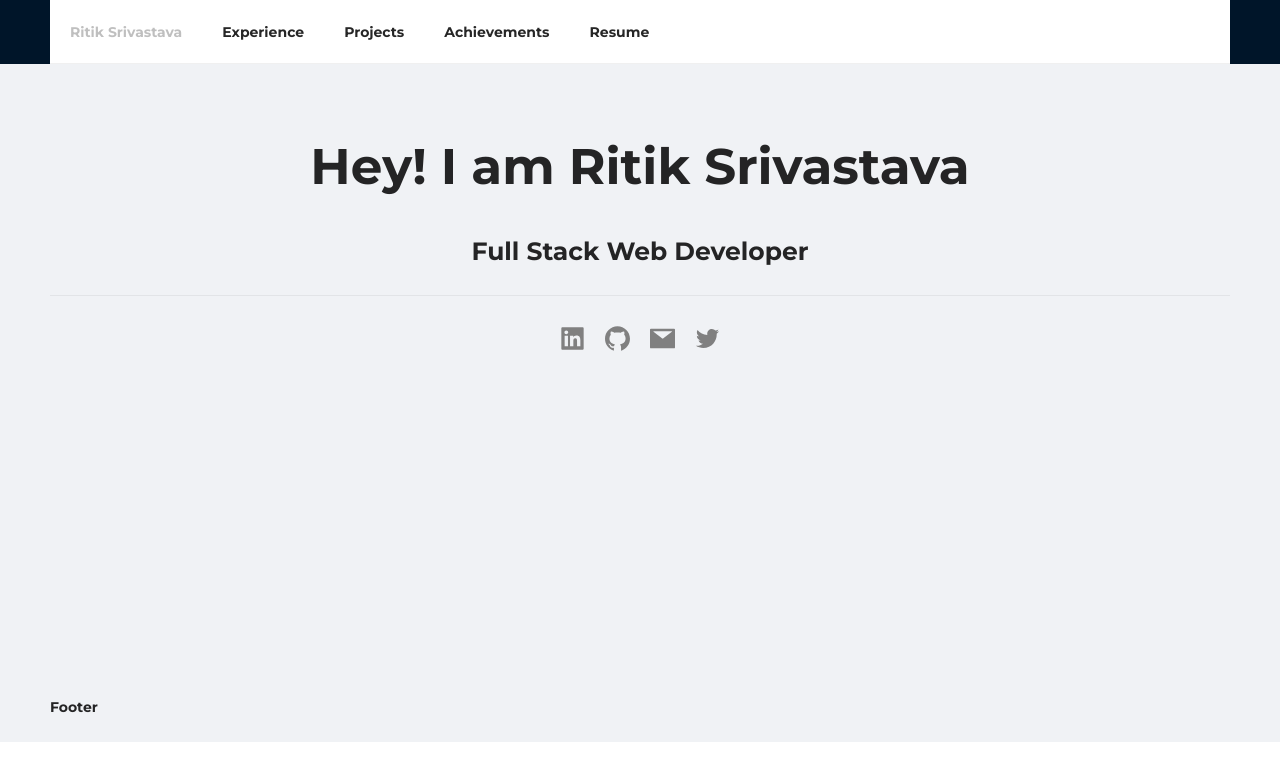
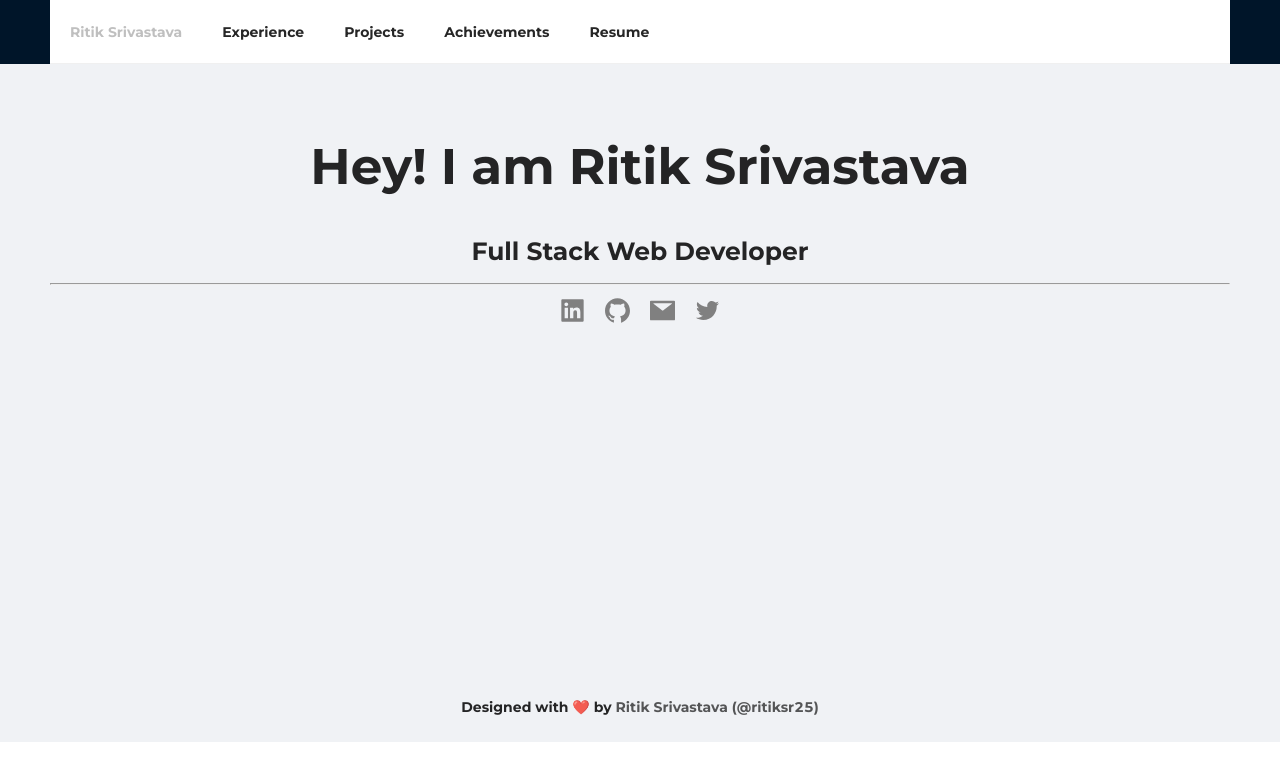
Before and after one commit to ritiksr25/ritiksr25.github.io, a Next.js app: page / in a window 1280 px wide. Shown: the top 780 px of the page. Built offline with nearby package versions, Linux system fonts and the light colour scheme.

Commit message:
--update: footer, 404 page

```diff
--- a/components/LayoutComponent.jsx
+++ b/components/LayoutComponent.jsx
@@ -104,7 +104,18 @@ const LayoutComponent = (props) => (
       >
         {props.children}
       </Content>
-      <Footer>Footer</Footer>
+      <Footer style={{ textAlign: "center" }}>
+        {/* ©2020 Ritik Srivastava (@ritiksr25) */}
+        Designed with ❤️️ by
+        <a
+          href="https://github.com/ritiksr25"
+          target="_blank"
+          rel="noopener noreferrer"
+          style={{ color: "rgba(0, 0, 0, 0.65)" }}
+        >
+          {" "}Ritik Srivastava (@ritiksr25)
+        </a>
+      </Footer>
     </Layout>
 
     <style jsx global>{`
--- a/pages/index.jsx
+++ b/pages/index.jsx
@@ -16,8 +16,7 @@ const Home = (props) => (
       >
         <h1 className="main_title_index">Hey! I am Ritik Srivastava</h1>
         <h4 className="main_subtitle_index">Full Stack Web Developer</h4>
-
-        <Divider />
+        <hr />
         <p className="main_intro">
           <a
             href="https://linkedin.com/in/ritiksr25"
```
Also changed, not shown: pages/404.js (+13 -1 lines).
